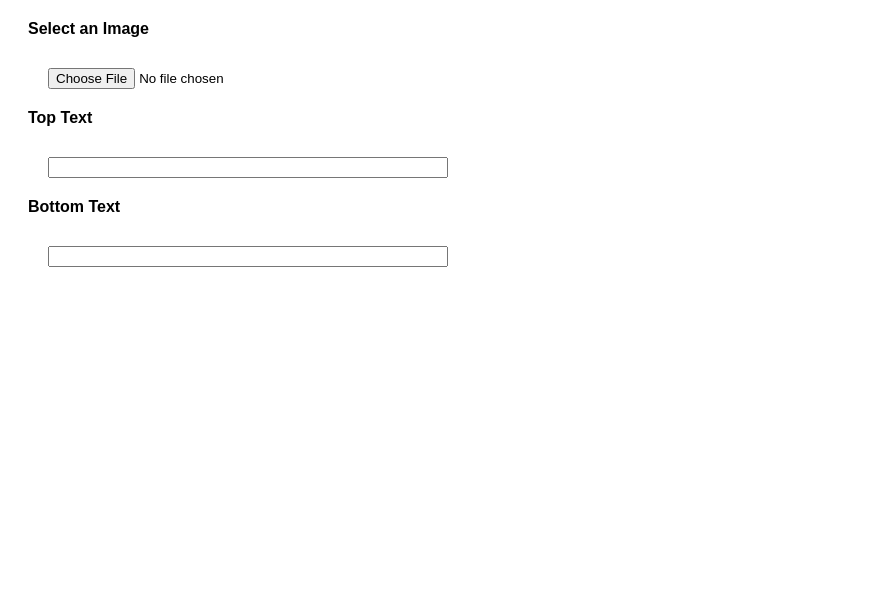
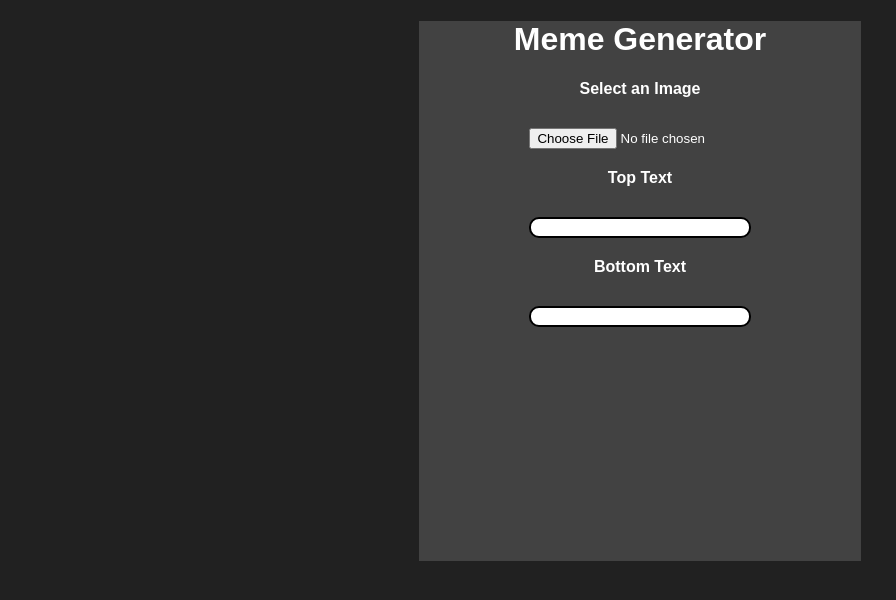
Before and after one commit to MitchGriff/MemeGenerator, a plain HTML site: page index.html in a window 1280 px wide. Shown: the whole page, without its empty margins (0-896 px from the left). Drawn offline with Linux system fonts and the light colour scheme.

Commit message:
darkmode

```diff
--- a/index.html
+++ b/index.html
@@ -9,14 +9,15 @@
 </head>
 <body>
     <div class="meme-generator">
+        <h1>Meme Generator</h1>
         <label>Select an Image</label>
         <input type="file" id="imageFileInput">
 
         <label>Top Text</label>
-        <input type="text" id="topTextInput">
+        <input type="text" id="topTextInput" class="textBox">
 
         <label>Bottom Text</label>
-        <input type="text" id="bottomTextInput">
+        <input type="text" id="bottomTextInput" class="textBox">
 
         <canvas id="meme"></canvas>
     </div>
--- a/styles.css
+++ b/styles.css
@@ -1,7 +1,14 @@
+body {
+    background-color: #212121;
+    color: white
+}
+
 .meme-generator {
-    margin: 20px;
-    width: 400px;
+    text-align: center;
+    margin: auto;
+    width: 35%;
     font-family: sans-serif;
+    background-color: #424242;
 }
 
 .meme-generator label {
@@ -11,11 +18,19 @@
 }
 
 .meme-generator input {
-    width: 100%;
+    width: 50%;
     box-sizing: border-box;
-    margin: 20px;
+    margin-top: 20px;
+    margin-bottom: 20px;
+    margin-left: auto;
+    margin-right: auto;
+}
+
+.textBox {
+    border-radius: 10px;
+    border: 2px solid black;
 }
 
 #meme {
-    width: 100%;
+    width: 95%;
 }
```
